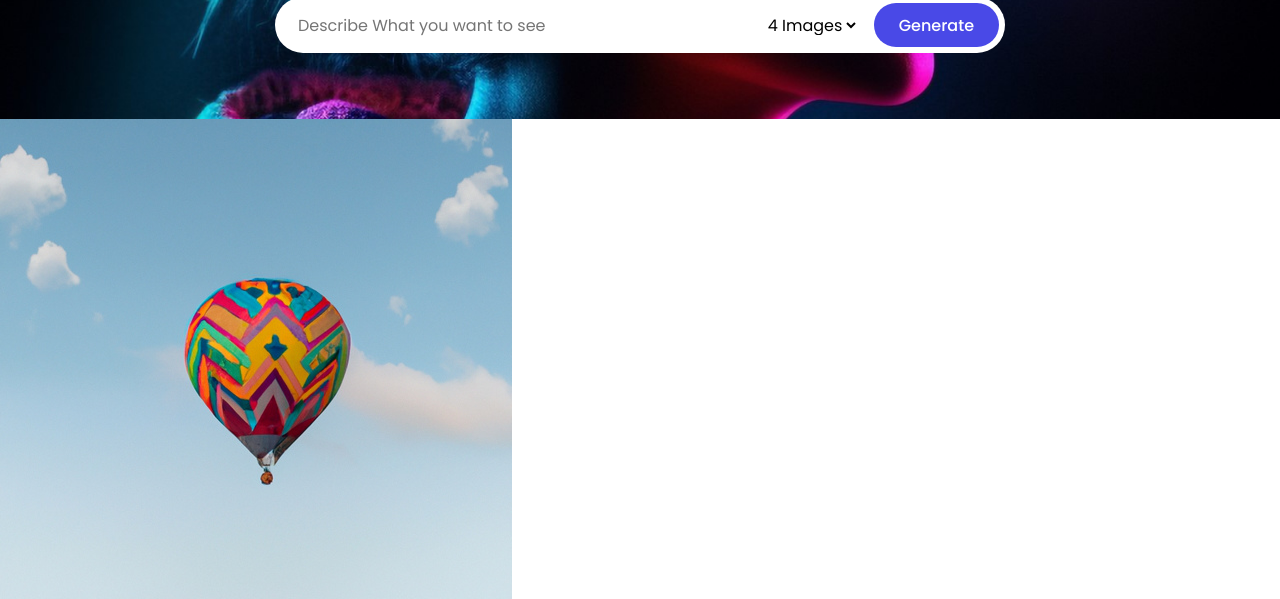
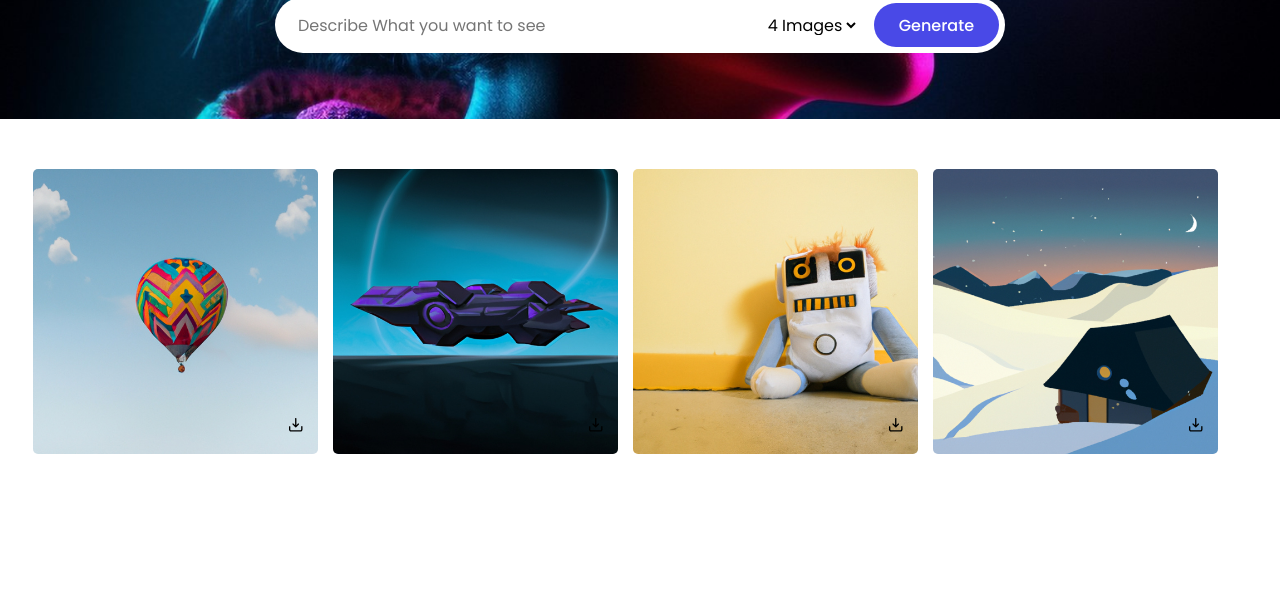
Before and after one commit to Yosefgeda/ai-image-generator, a plain HTML site: page index.html in a window 1280 px wide. Shown: the part 201-800 px from the top of the page. Drawn offline with Linux system fonts and the light colour scheme.

Commit message:
Image cards styles

```diff
--- a/style.css
+++ b/style.css
@@ -79,3 +79,37 @@
     padding: 0 25px;
     cursor: pointer;
 }
+
+.image-gallery {
+    display: flex;
+    gap: 15px;
+    padding: 0 15px;
+    max-width: 1250px;
+    margin: 50px 0;
+    justify-content: center;
+}
+
+.image-gallery .img-card {
+    width: 285px;
+    aspect-ratio: 1 / 1;
+    border-radius: 5px;
+    overflow: hidden;
+    position: relative;
+}
+
+.image-gallery .img-card img {
+    width: 100%;
+    height: 100%;
+    object-fit: cover;
+}
+
+.image-gallery .img-card .download-btn {
+    position: absolute;
+    bottom: 15px;
+    right: 15px;
+}
+
+.image-gallery .img-card .download-btn img {
+    width: 14px;
+    height: 14px;
+}
```
